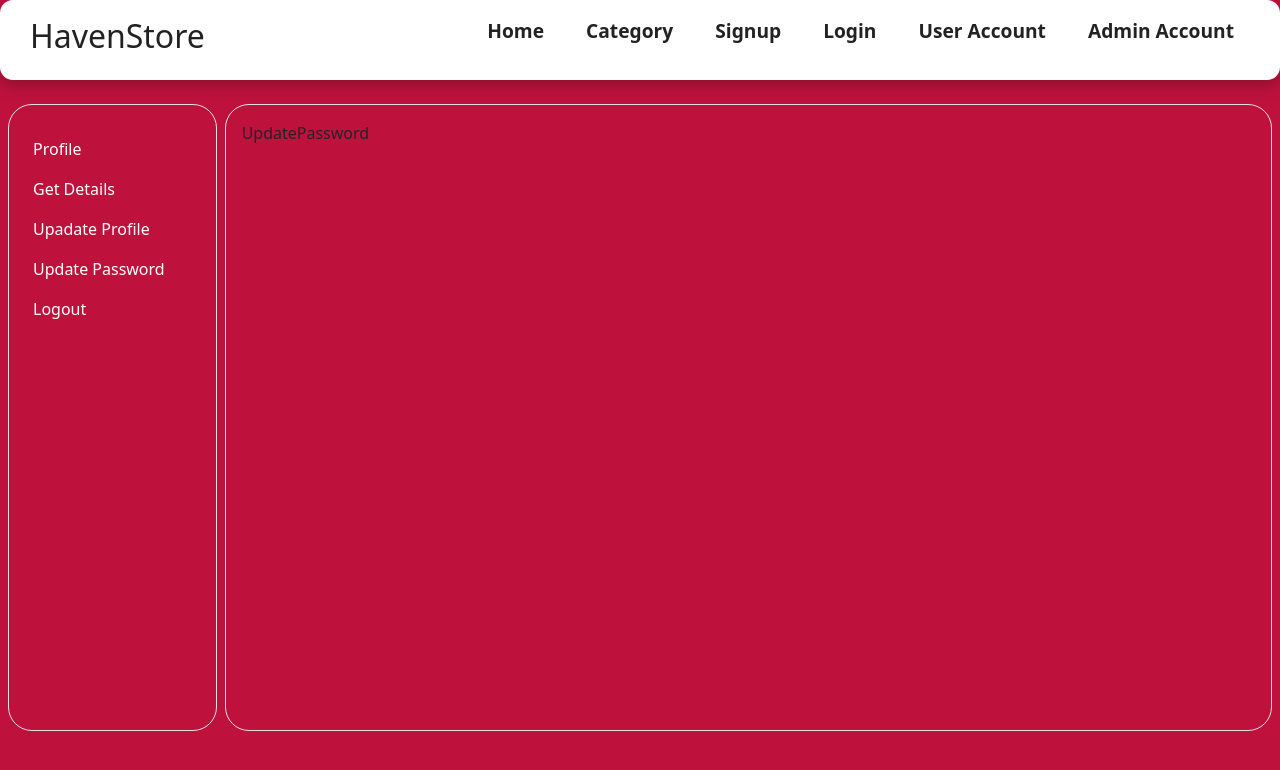
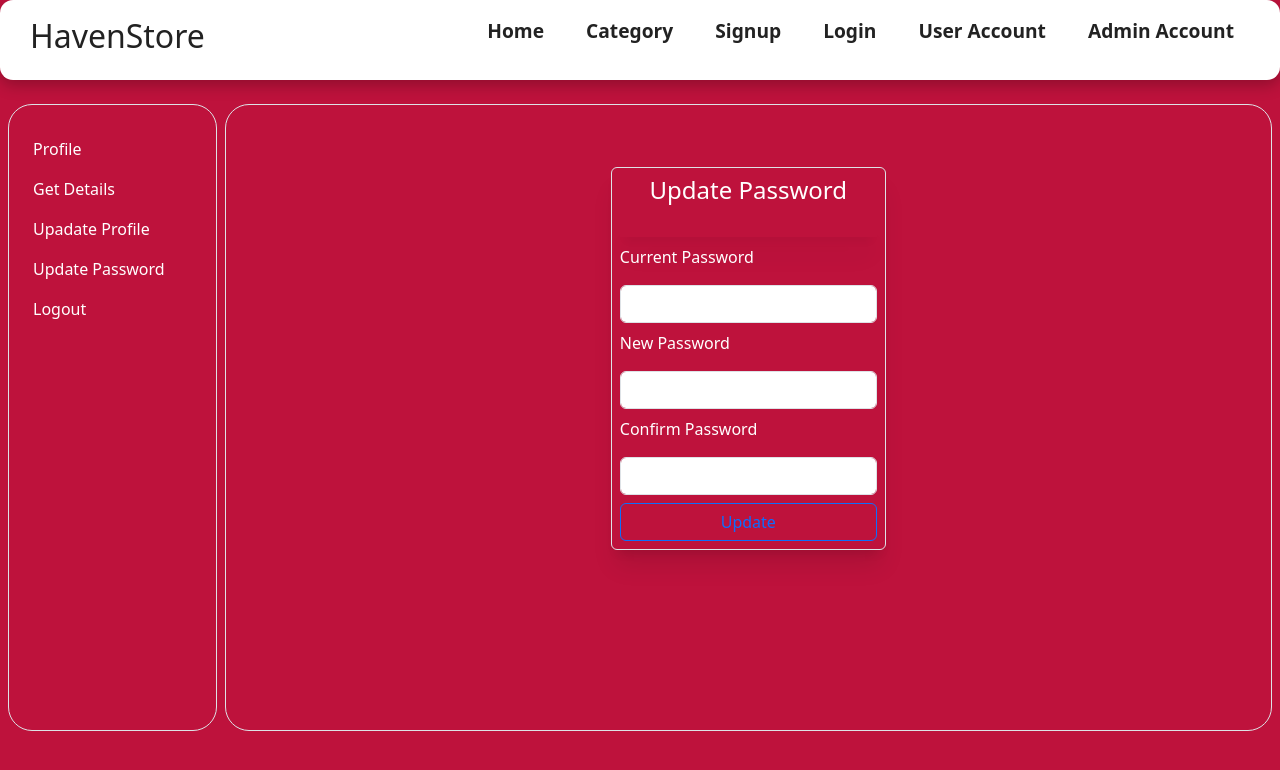
Before and after one commit to Plvishal/Ecommerce-2024, a React (Vite) app in the folder frontend/: page /login/user-dashboard/update-password in a window 1280 px wide. Shown: the top 770 px of the page. Built offline with nearby package versions, Linux system fonts and the light colour scheme.

Commit message:
user logout and password update done

```diff
--- a/frontend/src/components/pages/login/Login.jsx
+++ b/frontend/src/components/pages/login/Login.jsx
@@ -55,7 +55,7 @@ function Login() {
           onSubmit={handleLoginUser}
         >
           <h3 className="text-center"> Login</h3>
-          <label htmlFor="email" className="label-control">
+          <label htmlFor="email" className="form-label">
             Email
           </label>
           <input
@@ -65,7 +65,7 @@ function Login() {
             className="form-control"
             onChange={handleInputChange}
           />
-          <label htmlFor="password" className="label-control">
+          <label htmlFor="password" className="form-label">
             Password
           </label>
           <input
--- a/frontend/src/components/userDashboard/UserDashboard.jsx
+++ b/frontend/src/components/userDashboard/UserDashboard.jsx
@@ -1,6 +1,19 @@
-import { Link, Outlet } from 'react-router-dom';
+import { Link, Outlet, useNavigate } from 'react-router-dom';
+import axios from 'axios';
 
 function UserDashboard() {
+  const navigate = useNavigate();
+  const handleLogout = () => {
+    axios
+      .get('/api/ecommerce/user/logout')
+      .then((result) => {
+        console.log(result.data);
+        navigate('/login');
+      })
+      .catch((error) => {
+        console.log(error);
+      });
+  };
   return (
     <>
       <div className="bg-rose-700  w-full h-screen p-2 ">
@@ -42,8 +55,8 @@ function UserDashboard() {
                   Update Password
                 </Link>
               </li>
-              <li className="w-100">
-                <Link to="" className="nav-link text-white px-0 align-middle">
+              <li className="w-100" onClick={handleLogout}>
+                <Link className="nav-link text-white px-0 align-middle">
                   Logout
                 </Link>
               </li>
--- a/frontend/src/components/userDashboard/updatePassword/UpdatePassword.jsx
+++ b/frontend/src/components/userDashboard/updatePassword/UpdatePassword.jsx
@@ -1,5 +1,81 @@
+import axios from 'axios';
+import { useState } from 'react';
+
 function UpdatePassword() {
-  return <div>UpdatePassword</div>;
+  const [password, setPassword] = useState({
+    currentPassword: '',
+    newPassword: '',
+    confirmPassowrd: '',
+  });
+  const [error, setError] = useState('');
+  const handleInputChange = (e) => {
+    setPassword((currPass) => {
+      return { ...currPass, [e.target.name]: e.target.value };
+    });
+  };
+  const handleSubmit = (e) => {
+    e.preventDefault();
+
+    axios
+      .put('/api/ecommerce/user/password/update', password)
+      .then((result) => {
+        console.log(result);
+
+        setPassword('');
+        alert('Update done');
+      })
+      .catch((error) => {
+        setError(error.response.data.error);
+      });
+  };
+  return (
+    <>
+      <div className=" h-4/5 text-white d-flex justify-content-center align-items-center ">
+        <form
+          className="d-flex  flex-col w-3/2 m-auto gap-2 border p-2 rounded border-red-700 shadow-xl overflow-hidden "
+          onSubmit={handleSubmit}
+        >
+          <h4 className="text-center">Update Password</h4>
+          <div className="shadow-xl p-2"> {error}</div>
+          <label htmlFor="currentPassword" className="form-label">
+            Current Password
+          </label>
+          <input
+            type="text"
+            id="currentPassword"
+            name="currentPassword"
+            className="form-control"
+            onChange={handleInputChange}
+          />
+
+          <label htmlFor="newPassword" className="form-label">
+            New Password
+          </label>
+          <input
+            type="text"
+            id="newPassword"
+            name="newPassword"
+            className="form-control"
+            onChange={handleInputChange}
+          />
+          <label htmlFor="confirmPassword" className="form-label">
+            Confirm Password
+          </label>
+          <input
+            type="text"
+            id="confirmPasssword"
+            name="confirmPassword"
+            className="form-control"
+            onChange={handleInputChange}
+          />
+
+          <button type="submit" className="btn btn-outline-primary  ">
+            Update
+          </button>
+        </form>
+      </div>
+    </>
+  );
 }
 
 export default UpdatePassword;
```
